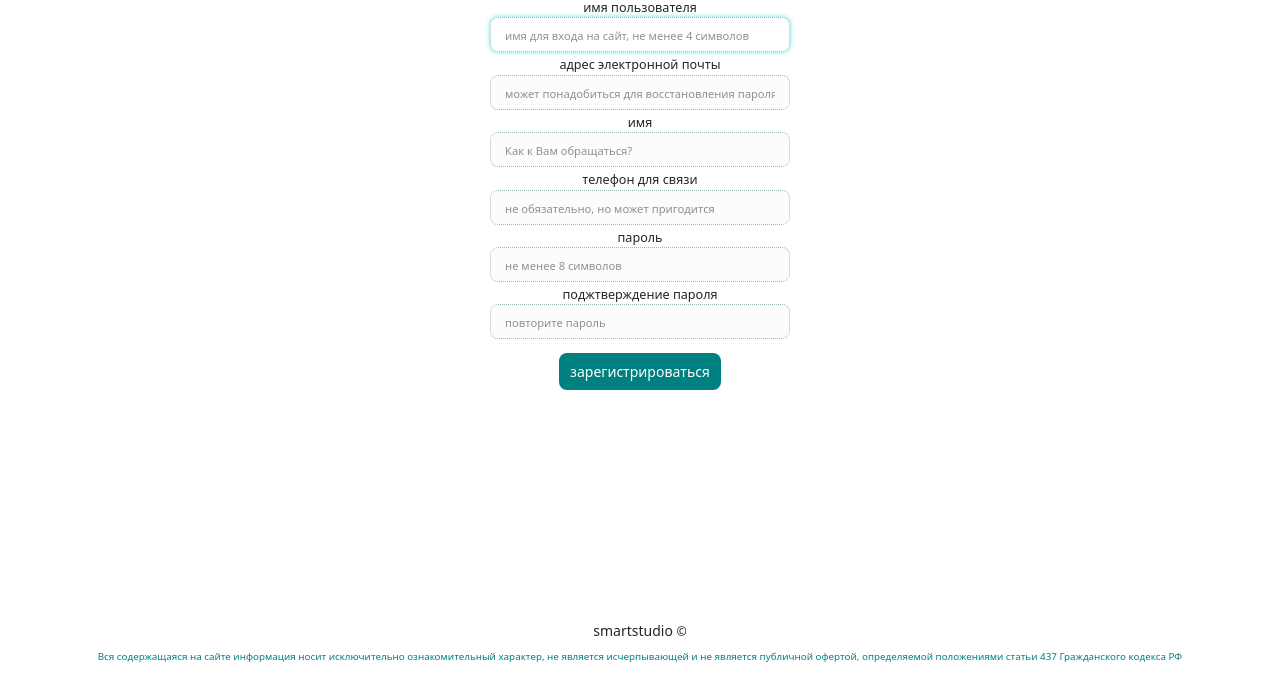
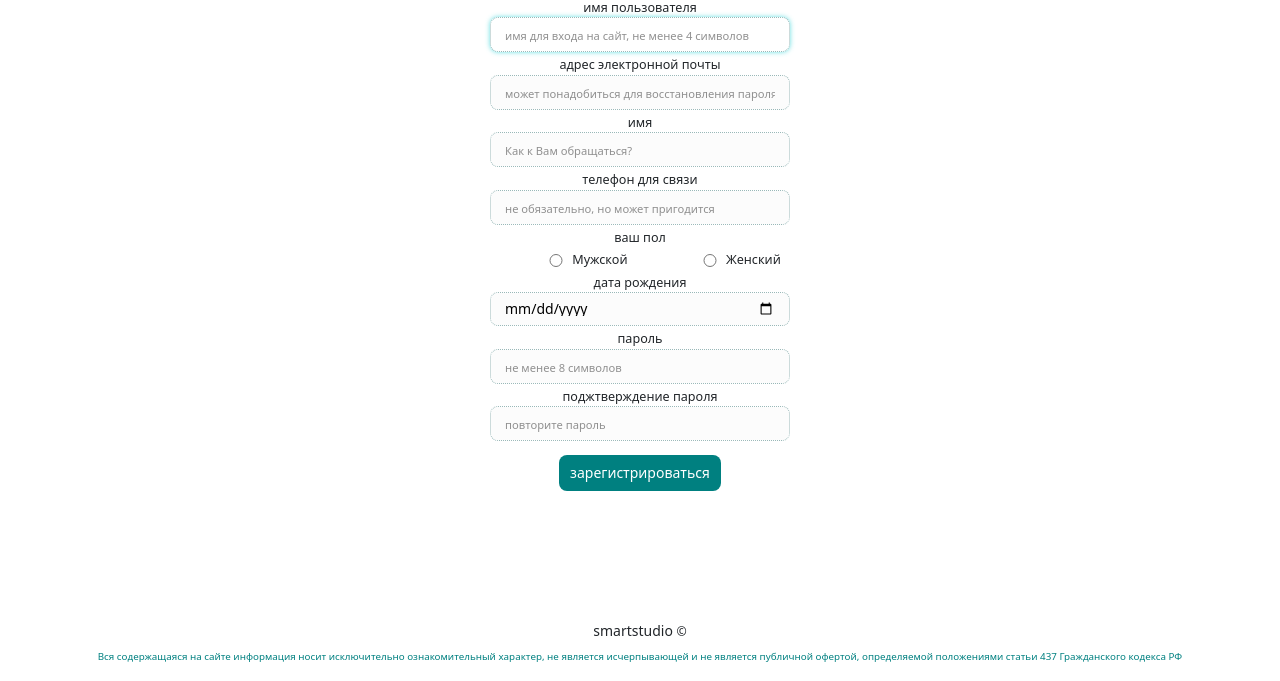
Before and after one commit to AnreX73/egida, a Django app: page /users/register/ in a window 1280 px wide. Shown: the part 96-777 px from the top of the page. Run offline with Django 4.2, Linux system fonts and the light colour scheme; some libraries are stand-ins or nearby versions.

Commit message:
models users change

```diff
--- a/agency/agency/settings.py
+++ b/agency/agency/settings.py
@@ -81,7 +81,7 @@ DATABASES = {
         'ENGINE': 'django.db.backends.mysql',
         'NAME': 'agency',
         'USER': 'AnreX',
-        'PASSWORD': 'll010800ll',
+        'PASSWORD': 'l010800l',
         'HOST': 'localhost',  # Or an IP Address that your DB is hosted on
         'PORT': '3306',
     }
--- a/agency/core/static/core/css/main.css
+++ b/agency/core/static/core/css/main.css
@@ -177,6 +177,36 @@ nav {
   box-shadow: 0px 0px 34px 100px #fcfcfc inset;
 }
 
+.form_fields_radio {
+  display: flex;
+  flex-direction: column;
+  gap: 0.5rem;
+}
+
+.radio_select {
+  display: grid;
+  grid-template-columns: repeat(2, 1fr);
+  justify-content: space-around;
+  align-items: center;
+  gap: 0.5rem;
+}
+
+#id_sex>div:nth-child(1)>label,
+#id_sex>div:nth-child(2)>label {
+  display: grid;
+  grid-template-columns: repeat(2, 1fr);
+
+
+}
+
+#id_sex_1,
+#id_sex_0 {
+  justify-self: end;
+  width: 1rem;
+}
+
+
+
 .form_fields input:focus {
   box-shadow: 0 0 0px 1000px white inset,
     0 0 5px rgba(64, 215, 220, 0.8);
@@ -210,6 +240,7 @@ input:-webkit-autofill:focus {
   text-align: justify;
   font-size: 1.1rem;
 }
+
 .calendar_container {
   margin-top: 1rem;
   display: flex;
@@ -218,12 +249,13 @@ input:-webkit-autofill:focus {
   align-items: center;
   justify-content: center;
 }
+
 .doctor_calendar_wrapper {
   max-width: 360px;
   background-color: rgb(239, 255, 255);
   border-radius: 4px;
   padding: 0.5rem;
-  box-shadow: rgb(223, 233, 233) 0px 0px 3px 2px ;
+  box-shadow: rgb(223, 233, 233) 0px 0px 3px 2px;
 
 }
 
@@ -239,10 +271,12 @@ input:-webkit-autofill:focus {
   width: 100%;
 
 }
+
 .schedule_day {
   font-size: 0.8rem;
   color: teal;
 }
+
 .standart_week {
   font-size: 0.9rem;
   font-weight: 600;
--- a/agency/core/templates/core/doctor_profile.html
+++ b/agency/core/templates/core/doctor_profile.html
@@ -5,6 +5,7 @@
 {% block content %}
 
 <h4>{{ doctor.speciality }} {{ doctor.lastname }} </h4>
+<h5>предварительная запись до {{ end_day.date }} </h5>
 <div class="calendar_container">
 {% for ac in cal %}
 <div class="doctor_calendar_wrapper">
--- a/agency/users/forms.py
+++ b/agency/users/forms.py
@@ -2,36 +2,83 @@ from django.contrib.auth import get_user_model
 from django import forms
 from django.contrib.auth.forms import AuthenticationForm, UserCreationForm
 from django.utils.translation import gettext_lazy as _
+import datetime
 
 User = get_user_model()
 
 
 class UserCreateForm(UserCreationForm):
-    username = forms.CharField(label=_("username"), help_text='имя для входа на сайт, не менее 4 символов')
+    username = forms.CharField(
+        label=_("username"), help_text="имя для входа на сайт, не менее 4 символов"
+    )
     email = forms.EmailField(
         label=("адрес электронной почты"),
         max_length=254,
-        help_text='может понадобиться для восстановления пароля')
-    first_name = forms.CharField(label=_("first name"), max_length=150, required=True,
-                                 help_text='Как к Вам обращаться?', )
-    phone_number = forms.CharField(label='телефон для связи', max_length=15,
-                                   help_text='не обязательно, но может пригодится', required=False)
-    password1 = forms.CharField(label=_("password"), help_text='не менее 8 символов', widget=forms.PasswordInput)
-    password2 = forms.CharField(label='поджтверждение пароля', help_text='повторите пароль', widget=forms.PasswordInput)
+        help_text="может понадобиться для восстановления пароля",
+    )
+    first_name = forms.CharField(
+        label=_("first name"),
+        max_length=150,
+        required=True,
+        help_text="Как к Вам обращаться?",
+    )
+    phone_number = forms.CharField(
+        label="телефон для связи",
+        max_length=15,
+        help_text="не обязательно, но может пригодится",
+        required=False,
+    )
+    password1 = forms.CharField(
+        label=_("password"), help_text="не менее 8 символов", widget=forms.PasswordInput
+    )
+    password2 = forms.CharField(
+        label="поджтверждение пароля",
+        help_text="повторите пароль",
+        widget=forms.PasswordInput,
+    )
+    sex = forms.ChoiceField(
+        choices=User.SexChoices.choices,
+        # required=False,
+        label="ваш пол",
+        widget=forms.RadioSelect(),
+    )
+    day_of_birth = forms.DateField(
+        label="дата рождения",
+        widget=forms.DateInput(
+            attrs={"type": "date", "max": datetime.datetime.now().date().strftime("%Y-%m-%d")}
+        ),
+    )
 
     class Meta(UserCreationForm.Meta):
         model = User
-        fields = ('username', 'email', 'first_name', 'phone_number', 'password1', 'password2')
+        fields = (
+            "username",
+            "email",
+            "first_name",
+            "phone_number",
+            "day_of_birth",
+            "sex",
+            "password1",
+            "password2",
+        )
 
 
 class ChangeUserInfoForm(forms.ModelForm):
-    phone_number = forms.CharField(label='телефон для связи', max_length=30, required=False)
+    phone_number = forms.CharField(
+        label="телефон для связи", max_length=30, required=False
+    )
 
     class Meta(UserCreationForm.Meta):
         model = User
-        fields = ('username', 'email', 'first_name', 'phone_number')
+        fields = ("username", "email", "first_name", "phone_number")
 
 
 class UserLoginForm(AuthenticationForm):
-    username = forms.CharField(max_length=150, widget=forms.TextInput(), )
-    password = forms.CharField(label=_("password"), widget=forms.PasswordInput(), )
+    username = forms.CharField(
+        max_length=150,
+        widget=forms.TextInput(),
+    )
+    password = forms.CharField(
+        label=_("password"),
+        widget=forms.PasswordInput(),
+    )
--- a/agency/users/models.py
+++ b/agency/users/models.py
@@ -4,7 +4,12 @@ from django.urls import reverse
 
 
 class User(AbstractUser):
+    class SexChoices(models.TextChoices):
+        MALE = 'MALE', 'Мужской'
+        FEMALE = 'FEMALE', 'Женский'
     phone_number = models.CharField(max_length=30, blank=True, verbose_name='телефон для связи')
+    day_of_birth = models.DateField(blank=True, null=True, verbose_name='дата рождения')
+    sex = models.CharField(max_length=7, choices=SexChoices.choices, blank=True, verbose_name='пол', default='MALE')
 
     def get_absolute_url(self):
         return reverse('profile', kwargs={'user_id': self.id})
--- a/agency/users/templates/users/profile.html
+++ b/agency/users/templates/users/profile.html
@@ -9,6 +9,8 @@
 <p> полное имя : {{user.first_name}}</p>
 <p> телефон для связи : {{user.phone_number}}</p>
 <p> ваша электронная почта :  {{user.email}}</p>
+<p> ваш пол :  {{user.get_sex_display}}</p>
+<p> ваш д.р.:  {{user.day_of_birth}}</p>
 <a class="simple_links" href="{% url 'users:update_user_info' %}">редактировать данные профиля </a>
 
 {% endblock content %}
--- a/agency/users/templates/users/register.html
+++ b/agency/users/templates/users/register.html
@@ -30,6 +30,16 @@
            {% render_field form.phone_number placeholder=form.phone_number.help_text  %}
            <div class="form-errors" style="color: brown;">{{ form.phone_number.errors }}</div>
         </div>
+        <div class="form_fields_radio">
+            <label >{{form.sex.label}}</label>
+           {% render_field form.sex|add_class:"radio_select" %}
+           <div class="form-errors" style="color: brown;">{{ form.sex.errors }}</div>
+        </div>
+        <div class="form_fields">
+            <label >{{form.day_of_birth.label}}</label>
+           {% render_field form.day_of_birth placeholder=form.day_of_birth.help_text  %}
+           <div class="form-errors" style="color: brown;">{{ form.day_of_birth.errors }}</div>
+        </div>
         <div class="form_fields">
             <label >{{form.password1.label}}</label>
            {% render_field form.password1 placeholder=form.password1.help_text  %}
```
